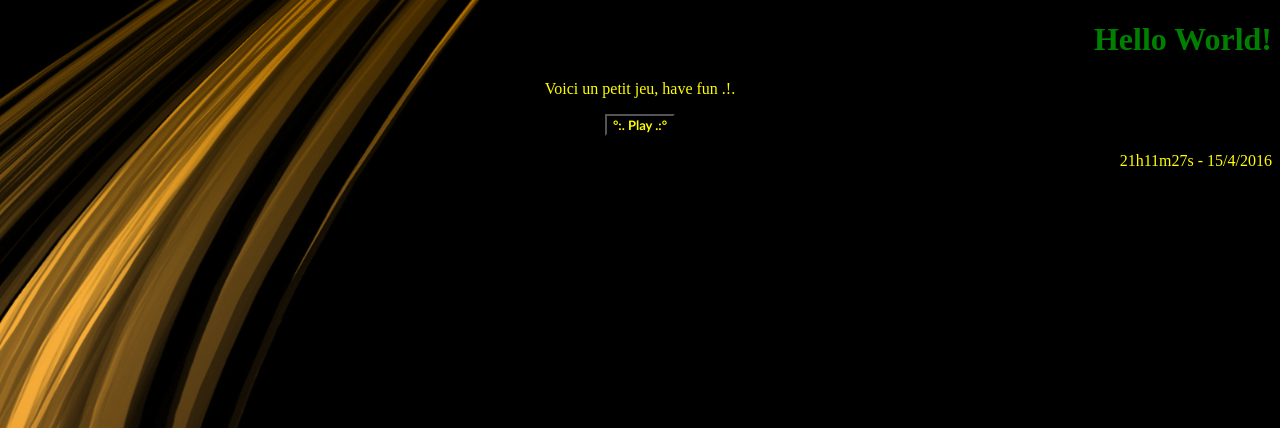
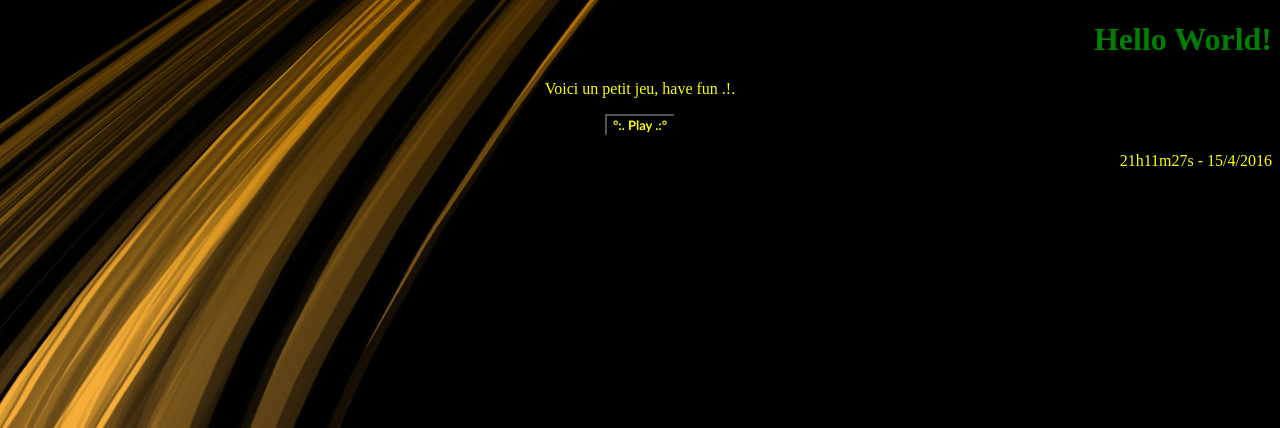
Before and after one commit to k4ndAr3c/w3bs1te, a PHP site: page / in a window 1280 px wide. Shown: the top 428 px of the page. Run offline with PHP 8.4, Linux system fonts and the light colour scheme.

Commit message:
improvements

```diff
--- a/s.css
+++ b/s.css
@@ -1,7 +1,7 @@
 body {
   background-image: url("blackBG2.jpg");
   font-family: 'Ubuntu';
-  background-size: cover;
+  background-size: auto;
   color:yellow;
 }
 h1 {
```
